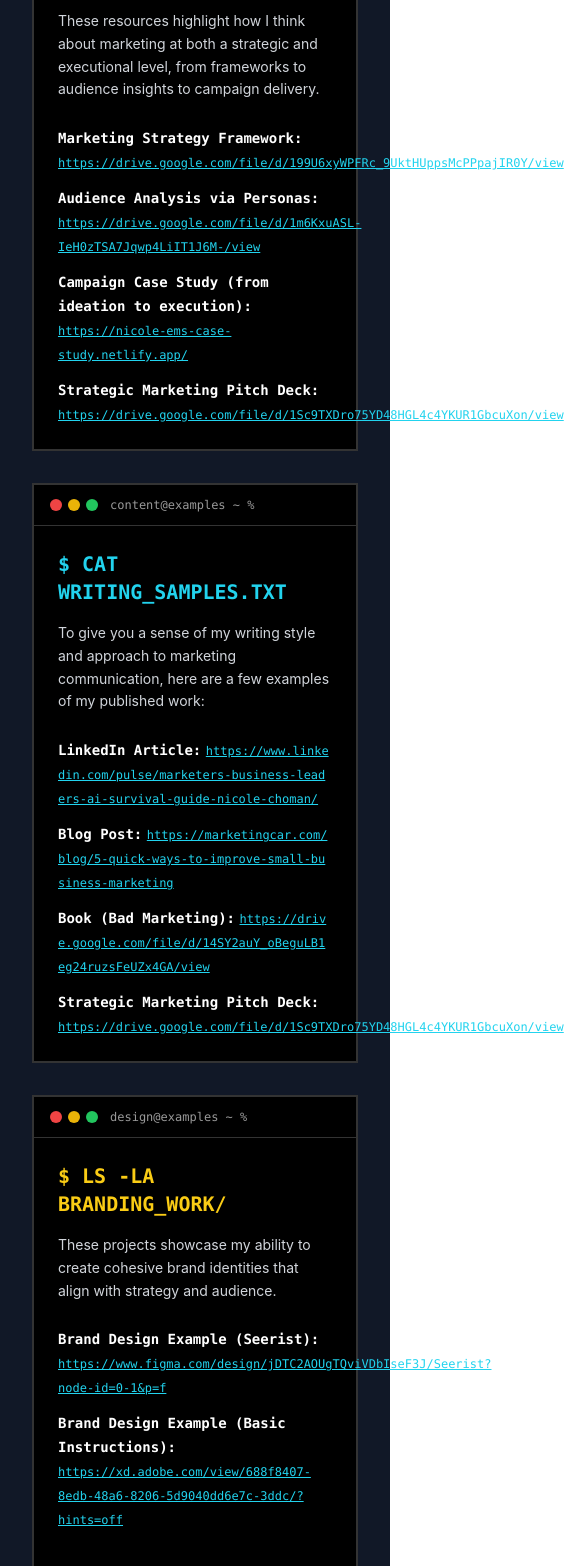
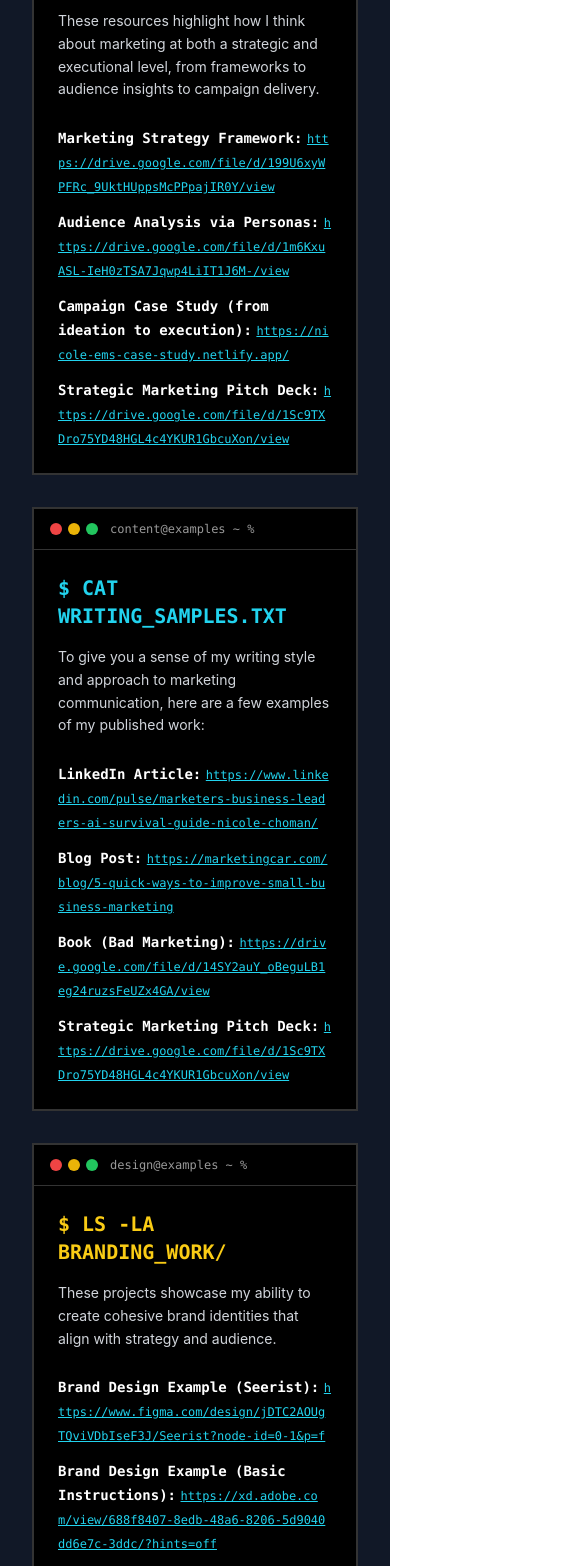
Before and after one commit to mrsnicoleahall/portfolio, a React (Vite) app: page /skills in a window 390 px wide. Shown: the part 10420-11986 px from the top of the page, 564 px wide, since content can reach past the window. Built offline with nearby package versions, Linux system fonts and the light colour scheme.

Commit message:
mobile fixes.

```diff
--- a/src/pages/Contact.jsx
+++ b/src/pages/Contact.jsx
@@ -101,21 +101,21 @@
       </Helmet>
 
       <div className="min-h-screen pt-16 bg-gray-900">
-        <div className="max-w-6xl mx-auto p-16">
-          <div className="text-center mb-16">
+        <div className="max-w-6xl mx-auto px-4 md:px-8 lg:px-16 py-8 md:py-16">
+          <div className="text-center mb-8 md:mb-16">
             <p className="text-green-400 font-mono text-sm mb-2">$ cd contact && ls</p>
-            <h1 className="text-5xl font-black uppercase tracking-tighter mb-4 text-cyan-400 font-mono">
+            <h1 className="text-3xl md:text-5xl font-black uppercase tracking-tighter mb-4 text-cyan-400 font-mono">
               &gt; CONTACT
             </h1>
-            <p className="text-xl text-gray-300 font-mono">
+            <p className="text-lg md:text-xl text-gray-300 font-mono">
               Use the terminal below or reach out via email
             </p>
           </div>
 
-          <div className="grid md:grid-cols-2 gap-12 items-start">
+          <div className="grid md:grid-cols-2 gap-6 md:gap-12 items-start">
             {/* Terminal Form - Left Side */}
             <div className="relative">
-              <div className="bg-black border-2 border-black p-8 font-mono flex flex-col min-h-[600px]">
+              <div className="bg-black border-2 border-black p-4 md:p-8 font-mono flex flex-col min-h-[600px]">
                 {/* Terminal Header */}
                 <div className="flex items-center gap-3 mb-6 pb-3 border-b border-white/20">
                   <div className="flex gap-1.5">
--- a/src/pages/Skills.jsx
+++ b/src/pages/Skills.jsx
@@ -241,27 +241,27 @@
                     These resources highlight how I think about marketing at both a strategic and executional level, from frameworks to audience insights to campaign delivery.
                   </p>
                   <ul className="space-y-3">
-                    <li>
+                    <li className="break-words">
                       <span className="font-bold text-white font-mono text-sm">Marketing Strategy Framework:</span>{' '}
-                      <a href="https://drive.google.com/file/d/199U6xyWPFRc_9UktHUppsMcPPpajIR0Y/view" target="_blank" rel="noopener noreferrer" className="text-cyan-400 underline hover:text-cyan-300 font-mono text-xs">
+                      <a href="https://drive.google.com/file/d/199U6xyWPFRc_9UktHUppsMcPPpajIR0Y/view" target="_blank" rel="noopener noreferrer" className="text-cyan-400 underline hover:text-cyan-300 font-mono text-xs break-all">
                         https://drive.google.com/file/d/199U6xyWPFRc_9UktHUppsMcPPpajIR0Y/view
                       </a>
                     </li>
-                    <li>
+                    <li className="break-words">
                       <span className="font-bold text-white font-mono text-sm">Audience Analysis via Personas:</span>{' '}
-                      <a href="https://drive.google.com/file/d/1m6KxuASL-IeH0zTSA7Jqwp4LiIT1J6M-/view" target="_blank" rel="noopener noreferrer" className="text-cyan-400 underline hover:text-cyan-300 font-mono text-xs">
+                      <a href="https://drive.google.com/file/d/1m6KxuASL-IeH0zTSA7Jqwp4LiIT1J6M-/view" target="_blank" rel="noopener noreferrer" className="text-cyan-400 underline hover:text-cyan-300 font-mono text-xs break-all">
                         https://drive.google.com/file/d/1m6KxuASL-IeH0zTSA7Jqwp4LiIT1J6M-/view
                       </a>
                     </li>
-                    <li>
+                    <li className="break-words">
                       <span className="font-bold text-white font-mono text-sm">Campaign Case Study (from ideation to execution):</span>{' '}
-                      <a href="https://nicole-ems-case-study.netlify.app/" target="_blank" rel="noopener noreferrer" className="text-cyan-400 underline hover:text-cyan-300 font-mono text-xs">
+                      <a href="https://nicole-ems-case-study.netlify.app/" target="_blank" rel="noopener noreferrer" className="text-cyan-400 underline hover:text-cyan-300 font-mono text-xs break-all">
                         https://nicole-ems-case-study.netlify.app/
                       </a>
                     </li>
-                    <li>
+                    <li className="break-words">
                       <span className="font-bold text-white font-mono text-sm">Strategic Marketing Pitch Deck:</span>{' '}
-                      <a href="https://drive.google.com/file/d/1Sc9TXDro75YD48HGL4c4YKUR1GbcuXon/view" target="_blank" rel="noopener noreferrer" className="text-cyan-400 underline hover:text-cyan-300 font-mono text-xs">
+                      <a href="https://drive.google.com/file/d/1Sc9TXDro75YD48HGL4c4YKUR1GbcuXon/view" target="_blank" rel="noopener noreferrer" className="text-cyan-400 underline hover:text-cyan-300 font-mono text-xs break-all">
                         https://drive.google.com/file/d/1Sc9TXDro75YD48HGL4c4YKUR1GbcuXon/view
                       </a>
                     </li>
@@ -287,27 +287,27 @@
                     To give you a sense of my writing style and approach to marketing communication, here are a few examples of my published work:
                   </p>
                   <ul className="space-y-3">
-                    <li>
+                    <li className="break-words">
                       <span className="font-bold text-white font-mono text-sm">LinkedIn Article:</span>{' '}
                       <a href="https://www.linkedin.com/pulse/marketers-business-leaders-ai-survival-guide-nicole-choman/" target="_blank" rel="noopener noreferrer" className="text-cyan-400 underline hover:text-cyan-300 font-mono text-xs break-all">
                         https://www.linkedin.com/pulse/marketers-business-leaders-ai-survival-guide-nicole-choman/
                       </a>
                     </li>
-                    <li>
+                    <li className="break-words">
                     <span className="font-bold text-white font-mono text-sm">Blog Post:</span>{' '}
                       <a href="https://marketingcar.com/blog/5-quick-ways-to-improve-small-business-marketing" target="_blank" rel="noopener noreferrer" className="text-cyan-400 underline hover:text-cyan-300 font-mono text-xs break-all">
                         https://marketingcar.com/blog/5-quick-ways-to-improve-small-business-marketing
                       </a>
                     </li>
-                    <li>
+                    <li className="break-words">
                       <span className="font-bold text-white font-mono text-sm">Book (Bad Marketing):</span>{' '}
                       <a href="https://drive.google.com/file/d/14SY2auY_oBeguLB1eg24ruzsFeUZx4GA/view?usp=drivesdk" target="_blank" rel="noopener noreferrer" className="text-cyan-400 underline hover:text-cyan-300 font-mono text-xs break-all">
                         https://drive.google.com/file/d/14SY2auY_oBeguLB1eg24ruzsFeUZx4GA/view
                       </a>
                     </li>
-                    <li>
+                    <li className="break-words">
                       <span className="font-bold text-white font-mono text-sm">Strategic Marketing Pitch Deck:</span>{' '}
-                      <a href="https://drive.google.com/file/d/1Sc9TXDro75YD48HGL4c4YKUR1GbcuXon/view" target="_blank" rel="noopener noreferrer" className="text-cyan-400 underline hover:text-cyan-300 font-mono text-xs">
+                      <a href="https://drive.google.com/file/d/1Sc9TXDro75YD48HGL4c4YKUR1GbcuXon/view" target="_blank" rel="noopener noreferrer" className="text-cyan-400 underline hover:text-cyan-300 font-mono text-xs break-all">
                         https://drive.google.com/file/d/1Sc9TXDro75YD48HGL4c4YKUR1GbcuXon/view
                       </a>
                     </li>
@@ -333,15 +333,15 @@
                     These projects showcase my ability to create cohesive brand identities that align with strategy and audience.
                   </p>
                   <ul className="space-y-3 mb-8">
-                    <li>
+                    <li className="break-words">
                       <span className="font-bold text-white font-mono text-sm">Brand Design Example (Seerist):</span>{' '}
-                      <a href="https://www.figma.com/design/jDTC2AOUgTQviVDbIseF3J/Seerist?node-id=0-1&p=f" target="_blank" rel="noopener noreferrer" className="text-cyan-400 underline hover:text-cyan-300 font-mono text-xs">
+                      <a href="https://www.figma.com/design/jDTC2AOUgTQviVDbIseF3J/Seerist?node-id=0-1&p=f" target="_blank" rel="noopener noreferrer" className="text-cyan-400 underline hover:text-cyan-300 font-mono text-xs break-all">
                         https://www.figma.com/design/jDTC2AOUgTQviVDbIseF3J/Seerist?node-id=0-1&p=f
                       </a>
                     </li>
-                    <li>
+                    <li className="break-words">
                       <span className="font-bold text-white font-mono text-sm">Brand Design Example (Basic Instructions):</span>{' '}
-                      <a href="https://xd.adobe.com/view/688f8407-8edb-48a6-8206-5d9040dd6e7c-3ddc/?hints=off" target="_blank" rel="noopener noreferrer" className="text-cyan-400 underline hover:text-cyan-300 font-mono text-xs">
+                      <a href="https://xd.adobe.com/view/688f8407-8edb-48a6-8206-5d9040dd6e7c-3ddc/?hints=off" target="_blank" rel="noopener noreferrer" className="text-cyan-400 underline hover:text-cyan-300 font-mono text-xs break-all">
                         https://xd.adobe.com/view/688f8407-8edb-48a6-8206-5d9040dd6e7c-3ddc/?hints=off
                       </a>
                     </li>
@@ -350,19 +350,19 @@
                     $ cat site_examples.txt
                   </h3>
                   <div className="flex flex-wrap gap-4">
-                    <a href="https://wtfareu.com" target="_blank" rel="noopener noreferrer" className="text-cyan-400 underline hover:text-cyan-300 font-mono text-xs">
+                    <a href="https://wtfareu.com" target="_blank" rel="noopener noreferrer" className="text-cyan-400 underline hover:text-cyan-300 font-mono text-xs break-all">
                       wtfareu.com
                     </a>
-                    <a href="https://oasishealthservices.com" target="_blank" rel="noopener noreferrer" className="text-cyan-400 underline hover:text-cyan-300 font-mono text-xs">
+                    <a href="https://oasishealthservices.com" target="_blank" rel="noopener noreferrer" className="text-cyan-400 underline hover:text-cyan-300 font-mono text-xs break-all">
                       oasishealthservices.com
                     </a>
-                    <a href="https://marketingcar.com" target="_blank" rel="noopener noreferrer" className="text-cyan-400 underline hover:text-cyan-300 font-mono text-xs">
+                    <a href="https://marketingcar.com" target="_blank" rel="noopener noreferrer" className="text-cyan-400 underline hover:text-cyan-300 font-mono text-xs break-all">
                       marketingcar.com
                     </a>
-                    <a href="https://clarkcounselingandconsulting.com" target="_blank" rel="noopener noreferrer" className="text-cyan-400 underline hover:text-cyan-300 font-mono text-xs">
+                    <a href="https://clarkcounselingandconsulting.com" target="_blank" rel="noopener noreferrer" className="text-cyan-400 underline hover:text-cyan-300 font-mono text-xs break-all">
                       clarkcounselingandconsulting.com
                     </a>
-                    <a href="https://bxhealthtx.com" target="_blank" rel="noopener noreferrer" className="text-cyan-400 underline hover:text-cyan-300 font-mono text-xs">
+                    <a href="https://bxhealthtx.com" target="_blank" rel="noopener noreferrer" className="text-cyan-400 underline hover:text-cyan-300 font-mono text-xs break-all">
                       bxhealthtx.com
                     </a>
                   </div>
```
